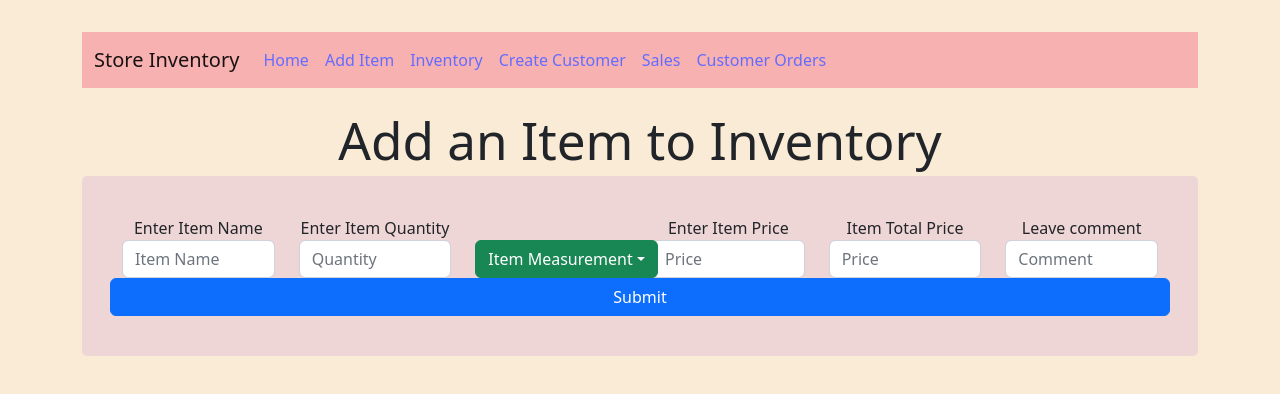
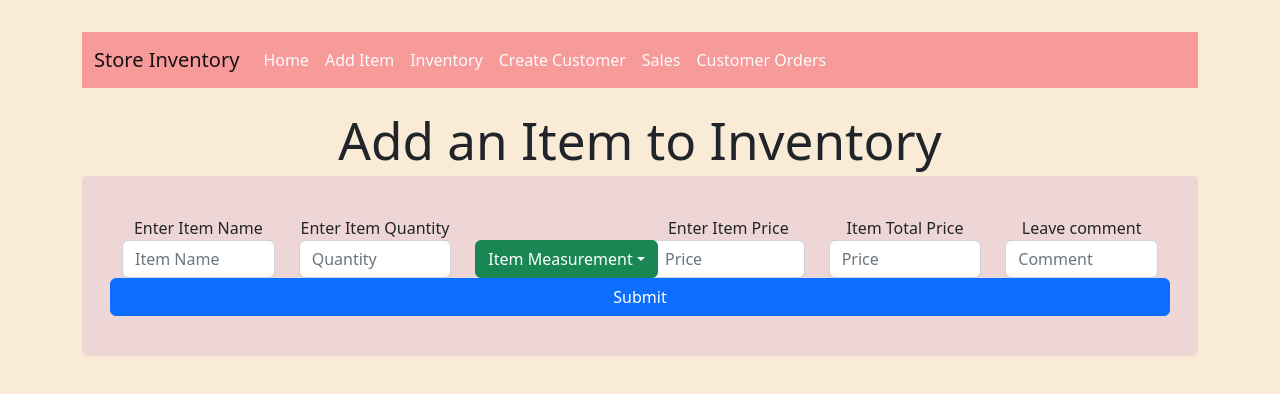
Before and after one commit to farhodibr/final_project, a React (Vite) app: page /create-item in a window 1280 px wide. Shown: the top 394 px of the page. Built offline with nearby package versions, Linux system fonts and the light colour scheme.

Commit message:
added CustomerSearch component, working to match customer's orders

```diff
--- a/src/App.css
+++ b/src/App.css
@@ -88,15 +88,27 @@
 
 /* Set the background color of the page */
 body {
-  background-color: #f5f5f5;
+  background-color: #ea7373;
 }
 
 /* Style the navigation bar */
 .navbar {
-  background-color: #f7b1b1;
-  color: rgb(49, 38, 120);
+  background-color: #f79a9a;
+
+  color: rgb(47, 23, 198);
+
 }
 
+.Navbar a {
+  color: rgb(250, 251, 250);
+  text-decoration: none;
+  transition: all 0.2s ease-in-out;
+}
+
+.Navbar a:hover {
+  color: yellow;
+  transform: scale(1.15);
+}
 /* Change the color of the active link */
 .nav-link.active {
   color: #65ef56;
```
